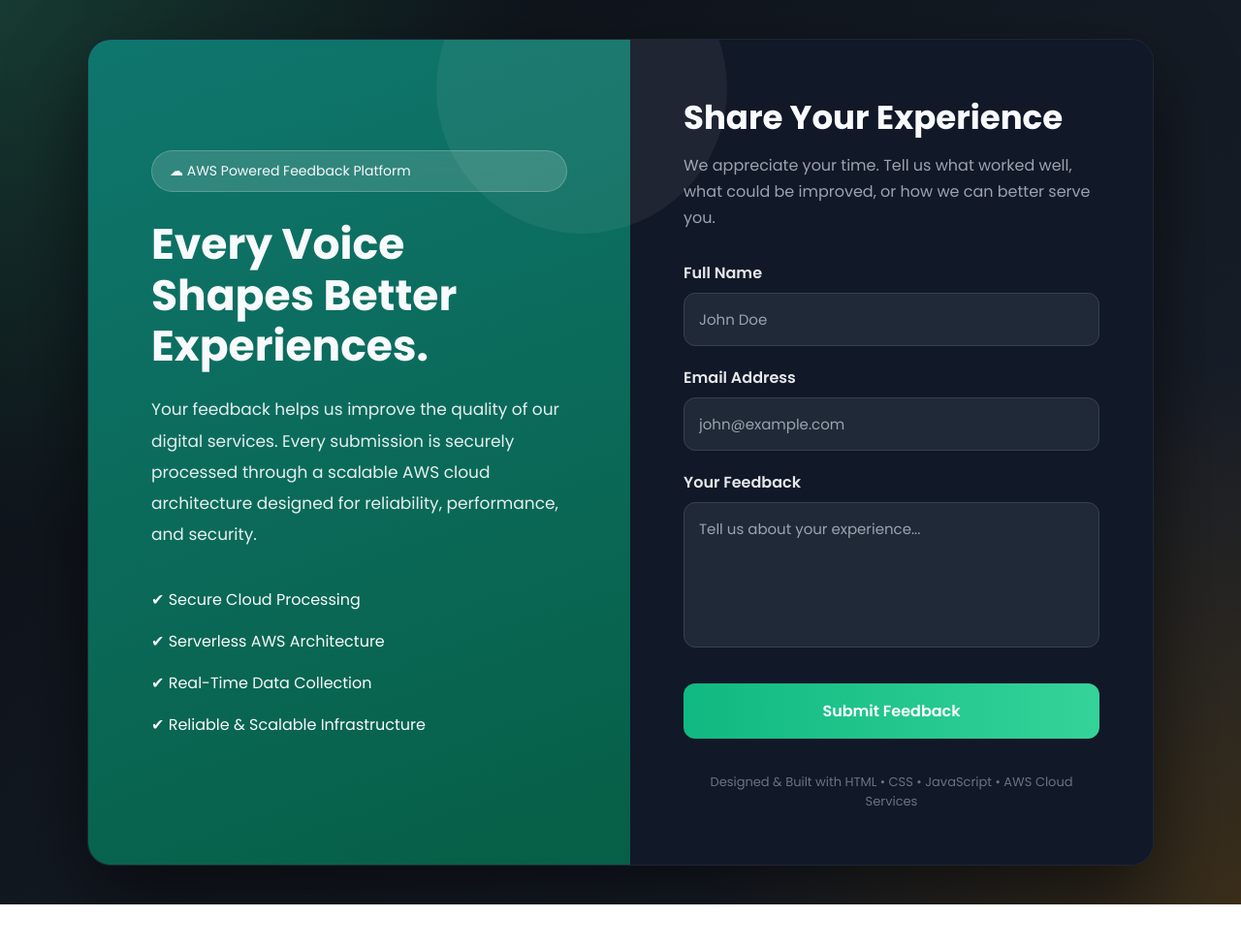
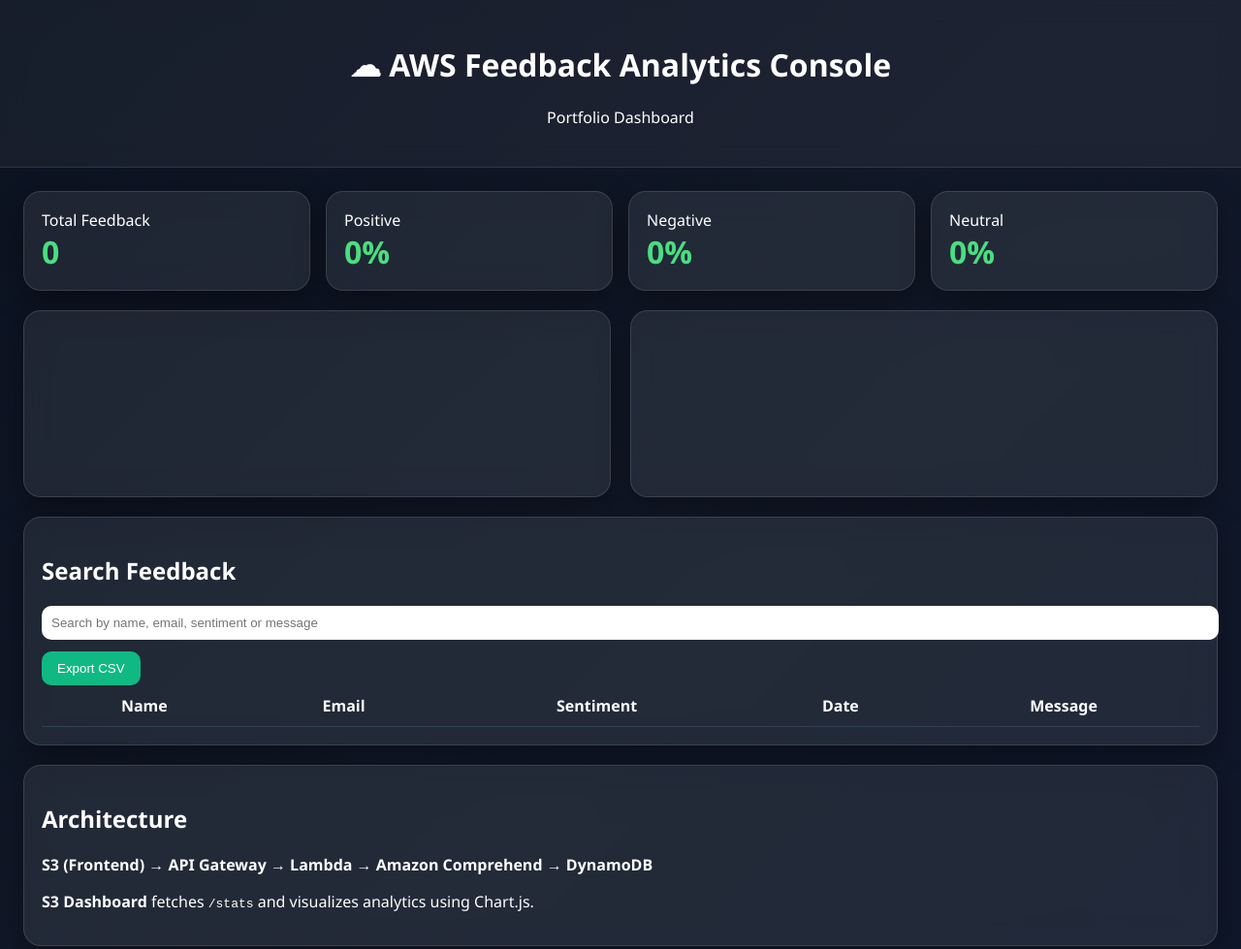
Before and after one commit to Francis-Ocran-git/aws-serverless-feedback-platform, a plain HTML site: page frontend/index.html in a window 1280 px wide. Shown: the whole page at 97% size. Before the commit the page ends 933 px from the top, so only its background shows below. Drawn offline with nearby package versions, Linux system fonts and the light colour scheme; no server answers.

Commit message:
frontend check 3

```diff
--- a/frontend/index.html
+++ b/frontend/index.html
@@ -1,473 +1,54 @@
-<!DOCTYPE html>
-<html lang="en">
-<head>
-<meta charset="UTF-8">
-<meta name="viewport" content="width=device-width, initial-scale=1.0">
 
-<title>AWS Customer Feedback Portal</title>
-
-<link href="https://fonts.googleapis.com/css2?family=Poppins:wght@300;400;500;600;700&display=swap" rel="stylesheet">
-
+<!DOCTYPE html><html lang="en"><head><meta charset="utf-8"><meta name="viewport" content="width=device-width,initial-scale=1">
+<title>AWS Feedback Analytics Dashboard v2</title>
+<script src="https://cdn.jsdelivr.net/npm/chart.js"></script>
 <style>
-
-*{
-margin:0;
-padding:0;
-box-sizing:border-box;
-font-family:'Poppins',sans-serif;
-}
-
-body{
-
-background:
-radial-gradient(circle at top left,#173B33 0%,transparent 35%),
-radial-gradient(circle at bottom right,#3A2E1A 0%,transparent 35%),
-linear-gradient(135deg,#0B0F14,#141A23,#1A202C);
-
-min-height:100vh;
-display:flex;
-justify-content:center;
-align-items:center;
-padding:40px;
-color:#F8FAFC;
-
-}
-
-.container{
-
-display:flex;
-max-width:1100px;
-width:100%;
-
-background:#111827;
-
-border-radius:24px;
-
-overflow:hidden;
-
-border:1px solid rgba(255,255,255,.06);
-
-box-shadow:0 35px 80px rgba(0,0,0,.55);
-
-}
-
-/* LEFT PANEL */
-
-.left{
-
-flex:1;
-
-padding:65px;
-
-background:
-linear-gradient(160deg,#0F766E,#065F46);
-
-display:flex;
-flex-direction:column;
-justify-content:center;
-
-position:relative;
-
-}
-
-.left::after{
-
-content:"";
-
-position:absolute;
-
-width:300px;
-height:300px;
-
-background:rgba(255,255,255,.06);
-
-border-radius:50%;
-
-top:-100px;
-right:-100px;
-
-}
-
-.badge{
-
-display:inline-block;
-
-padding:10px 18px;
-
-background:rgba(255,255,255,.15);
-
-border:1px solid rgba(255,255,255,.2);
-
-border-radius:40px;
-
-font-size:14px;
-
-margin-bottom:28px;
-
-backdrop-filter:blur(10px);
-
-}
-
-.left h1{
-
-font-size:44px;
-line-height:1.2;
-margin-bottom:22px;
-font-weight:700;
-
-}
-
-.left p{
-
-font-size:17px;
-line-height:1.9;
-opacity:.92;
-margin-bottom:38px;
-
-}
-
-.features{
-
-list-style:none;
-
-}
-
-.features li{
-
-margin-bottom:18px;
-
-font-size:16px;
-
-}
-
-/* RIGHT PANEL */
-
-.right{
-
-flex:1;
-
-padding:55px;
-
-background:#111827;
-
-}
-
-.right h2{
-
-font-size:34px;
-
-margin-bottom:10px;
-
-}
-
-.subtitle{
-
-color:#9CA3AF;
-
-margin-bottom:30px;
-
-line-height:1.7;
-
-}
-
-label{
-
-display:block;
-
-margin-top:20px;
-
-margin-bottom:8px;
-
-font-weight:600;
-
-color:#E5E7EB;
-
-}
-
-input,
-textarea{
-
-width:100%;
-
-padding:15px;
-
-border-radius:12px;
-
-border:1px solid #374151;
-
-background:#1F2937;
-
-color:white;
-
-font-size:15px;
-
-transition:.3s;
-
-}
-
-input::placeholder,
-textarea::placeholder{
-
-color:#9CA3AF;
-
-}
-
-input:focus,
-textarea:focus{
-
-border-color:#10B981;
-
-box-shadow:0 0 0 4px rgba(16,185,129,.15);
-
-outline:none;
-
-}
-
-textarea{
-
-height:150px;
-
-resize:none;
-
-}
-
-button{
-
-width:100%;
-
-margin-top:30px;
-
-padding:16px;
-
-font-size:16px;
-
-font-weight:600;
-
-border:none;
-
-border-radius:12px;
-
-cursor:pointer;
-
-background:
-linear-gradient(90deg,#10B981,#34D399);
-
-color:white;
-
-transition:.3s;
-
-}
-
-button:hover{
-
-transform:translateY(-3px);
-
-box-shadow:
-0 15px 35px rgba(16,185,129,.35);
-
-}
-
-button:active{
-
-transform:translateY(0);
-
-}
-
-#status{
-
-margin-top:18px;
-
-font-weight:600;
-
-text-align:center;
-
-}
-
-.footer{
-
-margin-top:35px;
-
-font-size:13px;
-
-text-align:center;
-
-color:#6B7280;
-
-}
-
-@media(max-width:900px){
-
-.container{
-
-flex-direction:column;
-
-}
-
-.left{
-
-padding:45px;
-
-}
-
-.right{
-
-padding:35px;
-
-}
-
-.left h1{
-
-font-size:34px;
-
-}
-
-}
-
-</style>
-
-</head>
-
-<body>
-
-<div class="container">
-
-<div class="left">
-
-<div class="badge">
-☁ AWS Powered Feedback Platform
+body{margin:0;font-family:Segoe UI,Arial;background:linear-gradient(135deg,#0b1220,#111827,#0f172a);color:#fff}
+header{padding:24px;text-align:center;background:rgba(255,255,255,.05);backdrop-filter:blur(12px);border-bottom:1px solid rgba(255,255,255,.1)}
+.wrap{max-width:1350px;margin:auto;padding:24px}
+.cards{display:grid;grid-template-columns:repeat(auto-fit,minmax(180px,1fr));gap:16px}
+.card,.panel{background:rgba(255,255,255,.08);backdrop-filter:blur(14px);border:1px solid rgba(255,255,255,.12);border-radius:18px;padding:18px;box-shadow:0 10px 30px rgba(0,0,0,.35)}
+.metric{font-size:2rem;font-weight:bold;color:#4ade80}
+.grid{display:grid;grid-template-columns:1fr 1fr;gap:20px;margin-top:20px}
+table{width:100%;border-collapse:collapse}th,td{padding:10px;border-bottom:1px solid #334155}input{width:100%;padding:10px;border-radius:10px;border:none;margin-bottom:12px}
+button{padding:10px 16px;border:none;border-radius:10px;background:#10b981;color:#fff;cursor:pointer}
+@media(max-width:900px){.grid{grid-template-columns:1fr}}
+</style></head><body>
+<header><h1>☁ AWS Feedback Analytics Console</h1><p>Portfolio Dashboard</p></header>
+<div class="wrap">
+<div class="cards">
+<div class="card"><div>Total Feedback</div><div id=total class=metric>0</div></div>
+<div class="card"><div>Positive</div><div id=pos class=metric>0%</div></div>
+<div class="card"><div>Negative</div><div id=neg class=metric>0%</div></div>
+<div class="card"><div>Neutral</div><div id=neu class=metric>0%</div></div>
 </div>
-
-<h1>Every Voice Shapes Better Experiences.</h1>
-
-<p>
-Your feedback helps us improve the quality of our digital services.
-Every submission is securely processed through a scalable AWS cloud
-architecture designed for reliability, performance, and security.
-</p>
-
-<ul class="features">
-
-<li>✔ Secure Cloud Processing</li>
-
-<li>✔ Serverless AWS Architecture</li>
-
-<li>✔ Real-Time Data Collection</li>
-
-<li>✔ Reliable & Scalable Infrastructure</li>
-
-</ul>
-
+<div class="grid">
+<div class="panel"><canvas id=sentiment></canvas></div>
+<div class="panel"><canvas id=entities></canvas></div>
 </div>
-
-<div class="right">
-
-<h2>Share Your Experience</h2>
-
-<p class="subtitle">
-We appreciate your time. Tell us what worked well, what could be improved,
-or how we can better serve you.
-</p>
-
-<form id="feedback-form">
-
-<label>Full Name</label>
-
-<input
-type="text"
-id="name"
-placeholder="John Doe"
-required>
-
-<label>Email Address</label>
-
-<input
-type="email"
-id="email"
-placeholder="john@example.com"
-required>
-
-<label>Your Feedback</label>
-
-<textarea
-id="message"
-placeholder="Tell us about your experience..."
-required></textarea>
-
-<button type="submit">
-
-Submit Feedback
-
-</button>
-
-<div id="status"></div>
-
-</form>
-
-<div class="footer">
-
-Designed & Built with HTML • CSS • JavaScript • AWS Cloud Services
-
+<div class="panel" style="margin-top:20px">
+<h2>Search Feedback</h2><input id=search placeholder="Search by name, email, sentiment or message">
+<button onclick="downloadCSV()">Export CSV</button>
+<table><thead><tr><th>Name</th><th>Email</th><th>Sentiment</th><th>Date</th><th>Message</th></tr></thead><tbody id=tbody></tbody></table>
 </div>
-
-</div>
-
-</div>
-
+<div class="panel" style="margin-top:20px">
+<h2>Architecture</h2>
+<p><b>S3 (Frontend)</b> → <b>API Gateway</b> → <b>Lambda</b> → <b>Amazon Comprehend</b> → <b>DynamoDB</b></p>
+<p><b>S3 Dashboard</b> fetches <code>/stats</code> and visualizes analytics using Chart.js.</p>
+</div></div>
 <script>
-
-document
-.getElementById("feedback-form")
-.addEventListener("submit",async(e)=>{
-
-e.preventDefault();
-
-const data={
-
-name:name.value,
-
-email:email.value,
-
-message:message.value
-
-};
-
-const API_URL="https://n7oxpbxme0.execute-api.us-east-1.amazonaws.com/feedback";
-
-try{
-
-const res=await fetch(API_URL,{
-
-method:"POST",
-
-headers:{
-
-"Content-Type":"application/json"
-
-},
-
-body:JSON.stringify(data)
-
+const API="https://n7oxpbxme0.execute-api.us-east-1.amazonaws.com/stats";
+let rows=[];
+fetch(API).then(r=>r.json()).then(d=>{
+document.getElementById("total").textContent=d.total;
+const s=d.sentiment_breakdown||{},t=d.total||1;
+const p=s.POSITIVE||0,n=s.NEGATIVE||0,u=s.NEUTRAL||0;
+pos.textContent=Math.round(p/t*100)+"%";neg.textContent=Math.round(n/t*100)+"%";neu.textContent=Math.round(u/t*100)+"%";
+new Chart(sentiment,{type:"doughnut",data:{labels:Object.keys(s),datasets:[{data:Object.values(s)}]},options:{animation:true}});
+new Chart(entities,{type:"bar",data:{labels:Object.keys(d.top_entities),datasets:[{label:"Mentions",data:Object.values(d.top_entities)}]},options:{indexAxis:"y",animation:true}});
+rows=d.recent||[];render(rows);
 });
-
-status.innerHTML=res.ok
-?"✅ Thank you! Your feedback has been submitted successfully."
-:"❌ Unable to submit your feedback.";
-
-if(res.ok){
-
-e.target.reset();
-
-}
-
-}catch{
-
-status.innerHTML="⚠ Unable to connect to the server.";
-
-}
-
-});
-
-</script>
-
-</body>
-</html>
+function render(data){tbody.innerHTML="";data.forEach(f=>tbody.innerHTML+=`<tr><td>${f.name}</td><td>${f.email}</td><td>${f.sentiment}</td><td>${new Date(f.submitted_at).toLocaleString()}</td><td>${f.message}</td></tr>`);}
+search.oninput=e=>{const q=e.target.value.toLowerCase();render(rows.filter(r=>JSON.stringify(r).toLowerCase().includes(q)));};
+function downloadCSV(){let csv="Name,Email,Sentiment,Date,Message\n";rows.forEach(r=>csv+=`"${r.name}","${r.email}","${r.sentiment}","${r.submitted_at}","${r.message}"\n`);const a=document.createElement("a");a.href=URL.createObjectURL(new Blob([csv],{type:"text/csv"}));a.download="feedback.csv";a.click();}
+</script></body></html>
```
